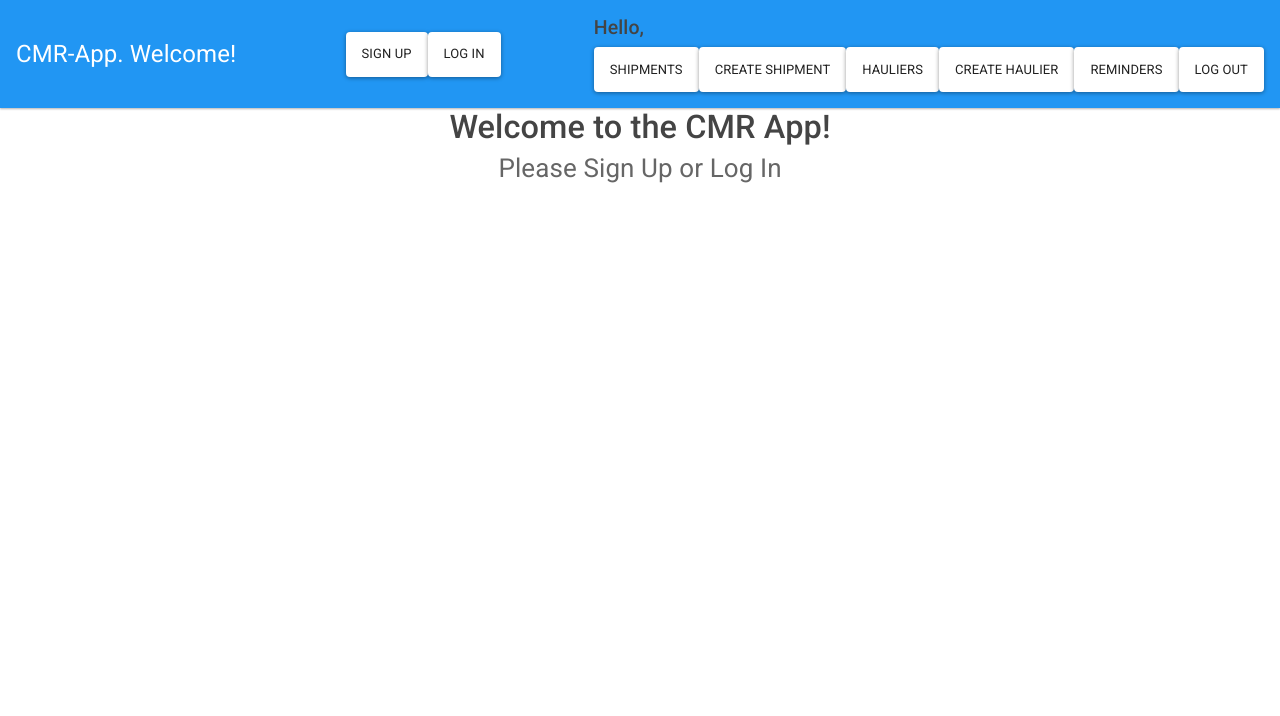
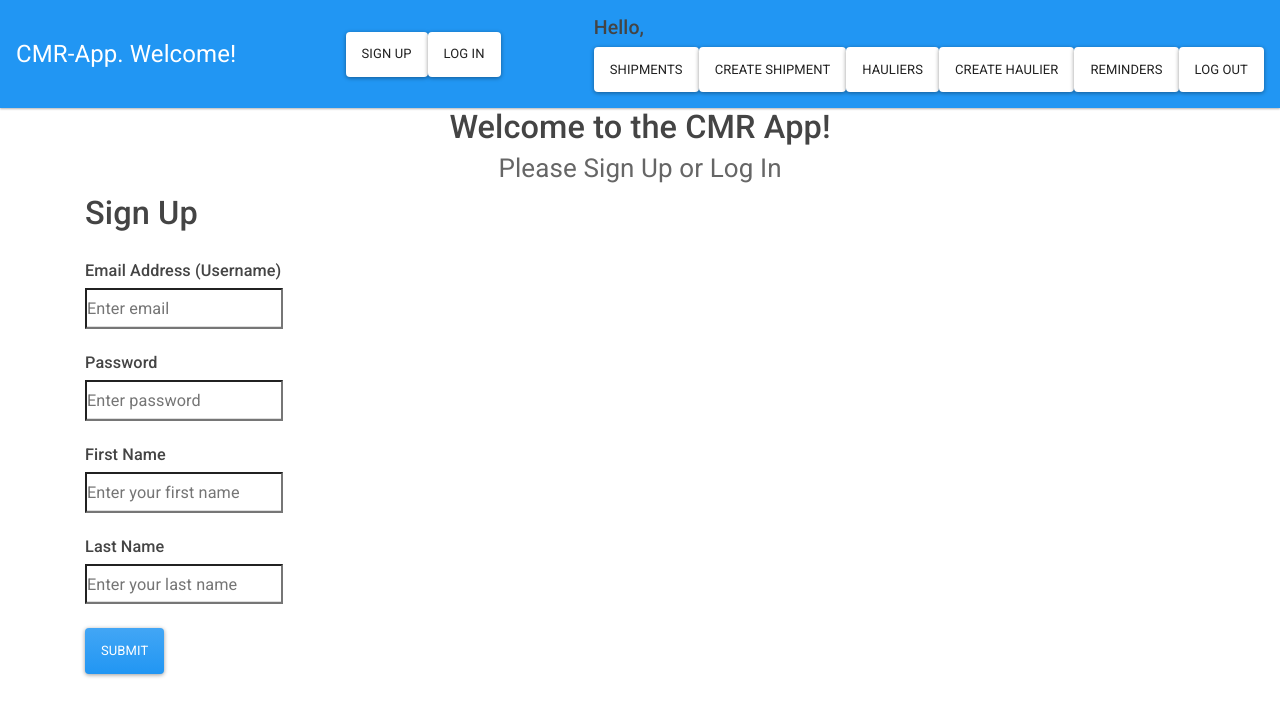
Before and after one commit to andreybozhkov/cmr-app-ng, an Angular app: page /signup in a window 1280 px wide. Shown: the top 716 px of the page. Built offline with nearby package versions, Linux system fonts and the light colour scheme.

Commit message:
Added signup form 1st steps

```diff
--- a/src/app/app.component.html
+++ b/src/app/app.component.html
@@ -4,3 +4,4 @@
   <br/>
   <small class="text-muted">Please Sign Up or Log In</small>
 </h1>
+<router-outlet></router-outlet>
--- a/src/app/app.module.ts
+++ b/src/app/app.module.ts
@@ -1,16 +1,28 @@
 import { BrowserModule } from '@angular/platform-browser';
 import { NgModule } from '@angular/core';
+import { RouterModule, Routes } from '@angular/router';
+import { FormsModule }   from '@angular/forms';
 
 import { AppComponent } from './app.component';
 import { NavbarComponent } from './components/common/navbar/navbar.component';
+import { SignupComponent } from './components/user/signup/signup.component';
+
+const appRoutes: Routes = [
+  { path: 'signup', component: SignupComponent }
+]
 
 @NgModule({
   declarations: [
     AppComponent,
-    NavbarComponent
+    NavbarComponent,
+    SignupComponent
   ],
   imports: [
-    BrowserModule
+    RouterModule.forRoot(
+      appRoutes, { enableTracing: true }
+    ),
+    BrowserModule,
+    FormsModule
   ],
   providers: [],
   bootstrap: [AppComponent]
--- a/src/app/components/common/navbar/navbar.component.html
+++ b/src/app/components/common/navbar/navbar.component.html
@@ -1,7 +1,7 @@
 <nav class="navbar navbar-dark bg-primary">
   <a class="navbar-brand" href="/">CMR-App. Welcome!</a>
     <div class="my-2 my-sm-0">
-      <a class="btn btn-secondary my-2 my-sm-0" href="/signup">Sign Up</a>
+      <a class="btn btn-secondary my-2 my-sm-0" routerLink="/signup">Sign Up</a>
       <a class="btn btn-secondary my-2 my-sm-0" href="/login">Log In</a>
     </div>
     <div class="my-2 my-sm-0">
--- /dev/null
+++ b/src/app/components/user/signup/signup.component.html
@@ -0,0 +1,33 @@
+<div class="container">
+  <h1>Sign Up</h1>
+  <br/>
+  <form onSubmit={this.handleSubmit}>
+      <fieldset>
+          <div class="form-group">
+              <label>
+                  <h5>Email Address (Username)</h5>
+                  <input type="email" class="form-control-lg" name="username" placeholder="Enter email" required />
+              </label>
+          </div>
+          <div class="form-group">
+              <label>
+                  <h5>Password</h5>
+                  <input type="password" class="form-control-lg" name="password" placeholder="Enter password" required />
+              </label>
+          </div>
+          <div class="form-group">
+              <label>
+                  <h5>First Name</h5>
+                  <input type="text" class="form-control-lg" name="firstName" placeholder="Enter your first name" required />
+              </label>
+          </div>
+          <div class="form-group">
+              <label>
+                  <h5>Last Name</h5>
+                  <input type="text" class="form-control-lg" name="lastName" placeholder="Enter your last name" />
+              </label>
+          </div>
+          <button type="submit" class="btn btn-primary">Submit</button>
+      </fieldset>
+  </form>
+</div>
--- /dev/null
+++ b/src/app/components/user/signup/signup.component.ts
@@ -0,0 +1,15 @@
+import { Component, OnInit } from '@angular/core';
+
+@Component({
+  selector: 'app-signup',
+  templateUrl: './signup.component.html',
+  styleUrls: ['./signup.component.css']
+})
+export class SignupComponent implements OnInit {
+
+  constructor() { }
+
+  ngOnInit() {
+  }
+
+}
--- /dev/null
+++ b/src/app/interfaces/user.ts
@@ -0,0 +1,2 @@
+export class User {
+}
```
Also changed, not shown: src/app/components/user/signup/signup.component.css (added), 2 other files (tests, documents, lock files or other folders).
